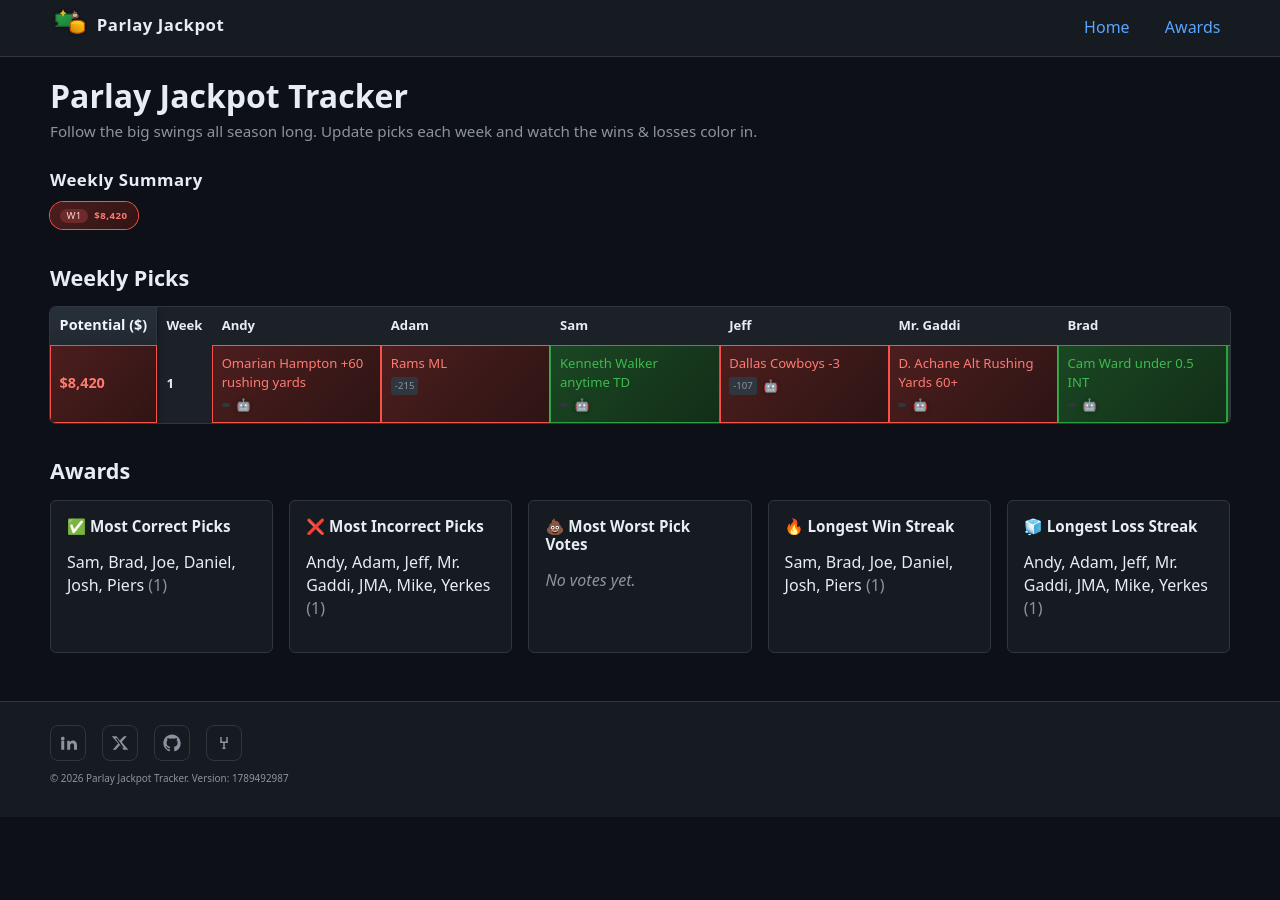
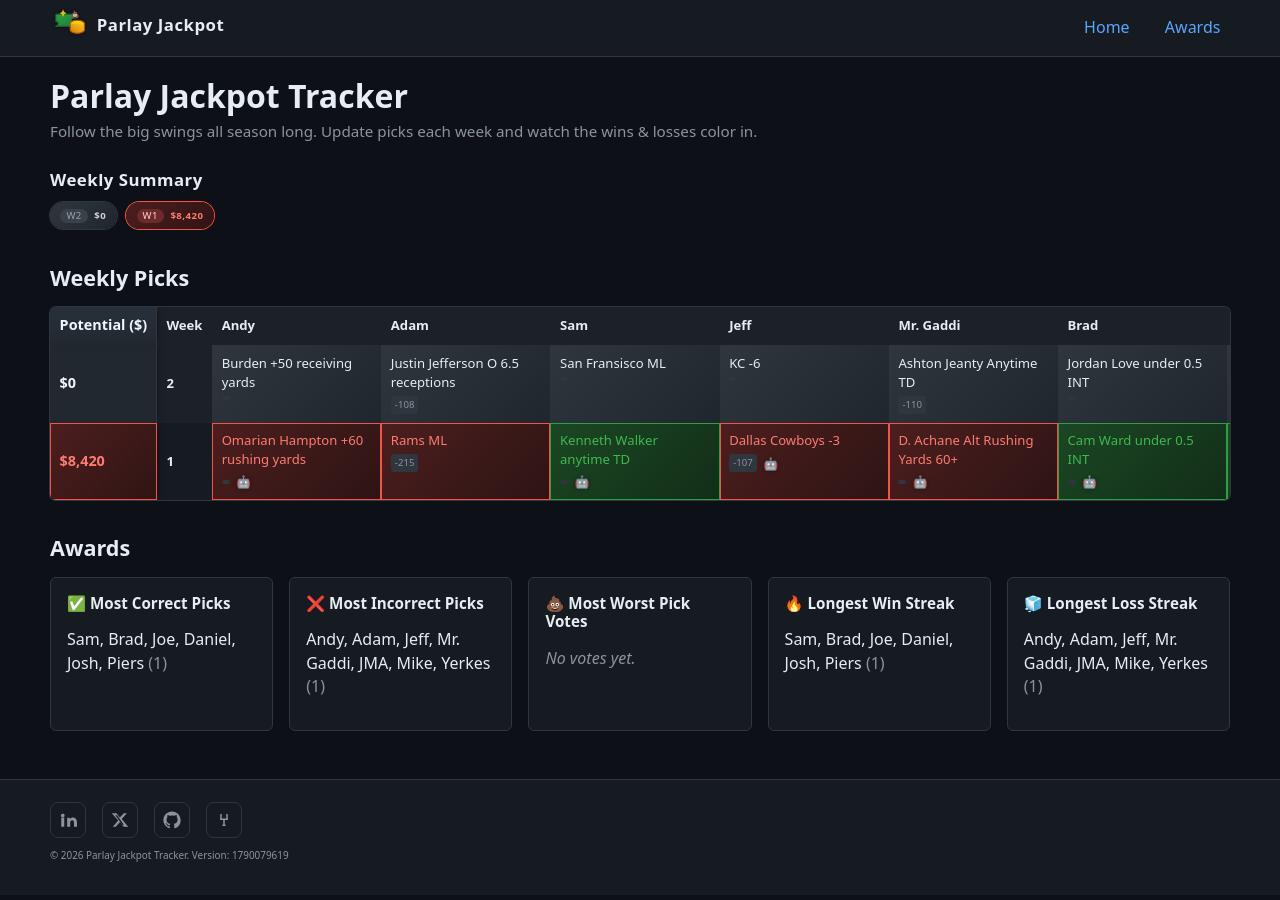
Before and after one commit to jeffmiller00/parlay_jackpot, a Jekyll site: the page built from index.markdown, in a window 1280 px wide. Built offline with Jekyll 4.4.1, drawn with Linux system fonts in a browser that asks for light colours.

Commit message:
Import picks from the sheet

```diff
--- a/_data/weeks.yml
+++ b/_data/weeks.yml
@@ -1,73 +1,142 @@
 ---
 season: 2026
-version: 1789492987
+version: 1790079619
 weeks:
-  - week: 1
-    total_potential: 8420
-    worst_rationale: ___
-    picks:
-      andy:
-        pick: Omarian Hampton +60 rushing yards
-        status: ai_lost
-        worst: false
-        odds: ""
-      adam:
-        pick: Rams ML
-        status: lost
-        worst: false
-        odds: "-215"
-      sam:
-        pick: Kenneth Walker anytime TD
-        status: ai_won
-        worst: false
-        odds: ""
-      jeff:
-        pick: Dallas Cowboys -3
-        status: ai_lost
-        worst: false
-        odds: "-107"
-      mr_gaddi:
-        pick: D. Achane Alt Rushing Yards 60+
-        status: ai_lost
-        worst: false
-        odds: ""
-      brad:
-        pick: Cam Ward under 0.5 INT
-        status: ai_won
-        worst: false
-        odds: ""
-      joe:
-        pick: KC Concepcion 4+ receptions
-        status: ai_won
-        worst: false
-        odds: "+102"
-      jma:
-        pick: Kentucky + 14.5 vs Alabama
-        status: ai_lost
-        worst: false
-        odds: "-175"
-      mike:
-        pick: AJ Brown O 62.5 rec yards
-        status: lost
-        worst: false
-        odds: "-114"
-      daniel:
-        pick: Cam Ward O 8.5 rushing yards
-        status: ai_won
-        worst: false
-        odds: "-114"
-      josh:
-        pick: Trevor Lawrence 1+ td pass (1st half)
-        status: ai_won
-        worst: false
-        odds: "-182"
-      yerkes:
-        pick: Loveland touchdown
-        status: ai_lost
-        worst: false
-        odds: "+185"
-      piers:
-        pick: Amon-Ra St. Brown anytime TD
-        status: ai_won
-        worst: false
-        odds: "-109"
+- week: 2
+  total_potential: 0
+  worst_rationale: ___
+  picks:
+    andy:
+      pick: Burden +50 receiving yards
+      status: pending
+      worst: false
+      odds: ''
+    adam:
+      pick: Justin Jefferson O 6.5 receptions
+      status: pending
+      worst: false
+      odds: "-108"
+    sam:
+      pick: San Fransisco ML
+      status: pending
+      worst: false
+      odds: ''
+    jeff:
+      pick: KC -6
+      status: pending
+      worst: false
+      odds: ''
+    mr_gaddi:
+      pick: Ashton Jeanty Anytime TD
+      status: pending
+      worst: false
+      odds: "-110"
+    brad:
+      pick: Jordan Love under 0.5 INT
+      status: pending
+      worst: false
+      odds: ''
+    joe:
+      pick: Mike Evans over 3.5 receptions
+      status: pending
+      worst: false
+      odds: "-122"
+    jma:
+      pick: Bears ML
+      status: pending
+      worst: false
+      odds: ''
+    mike:
+      pick: ___
+      status: pending
+      worst: false
+      odds: ''
+    daniel:
+      pick: DJ Moore o63.5 rec yards
+      status: pending
+      worst: false
+      odds: "-113"
+    josh:
+      pick: Bucky Irving +60 yards rushing
+      status: pending
+      worst: false
+      odds: "-120"
+    yerkes:
+      pick: Caleb Williams over 225 passing yards
+      status: pending
+      worst: false
+      odds: "-120"
+    piers:
+      pick: Breece Hall anytime TD
+      status: pending
+      worst: false
+      odds: "-109"
+- week: 1
+  total_potential: 8420
+  worst_rationale: ___
+  picks:
+    andy:
+      pick: Omarian Hampton +60 rushing yards
+      status: ai_lost
+      worst: false
+      odds: ''
+    adam:
+      pick: Rams ML
+      status: lost
+      worst: false
+      odds: "-215"
+    sam:
+      pick: Kenneth Walker anytime TD
+      status: ai_won
+      worst: false
+      odds: ''
+    jeff:
+      pick: Dallas Cowboys -3
+      status: ai_lost
+      worst: false
+      odds: "-107"
+    mr_gaddi:
+      pick: D. Achane Alt Rushing Yards 60+
+      status: ai_lost
+      worst: false
+      odds: ''
+    brad:
+      pick: Cam Ward under 0.5 INT
+      status: ai_won
+      worst: false
+      odds: ''
+    joe:
+      pick: KC Concepcion 4+ receptions
+      status: ai_won
+      worst: false
+      odds: "+102"
+    jma:
+      pick: Kentucky + 14.5 vs Alabama
+      status: ai_lost
+      worst: false
+      odds: "-175"
+    mike:
+      pick: AJ Brown O 62.5 rec yards
+      status: lost
+      worst: false
+      odds: "-114"
+    daniel:
+      pick: Cam Ward O 8.5 rushing yards
+      status: ai_won
+      worst: false
+      odds: "-114"
+    josh:
+      pick: Trevor Lawrence 1+ td pass (1st half)
+      status: ai_won
+      worst: false
+      odds: "-182"
+    yerkes:
+      pick: Loveland touchdown
+      status: ai_lost
+      worst: false
+      odds: "+185"
+    piers:
+      pick: Amon-Ra St. Brown anytime TD
+      status: ai_won
+      worst: false
+      odds: "-109"
```
